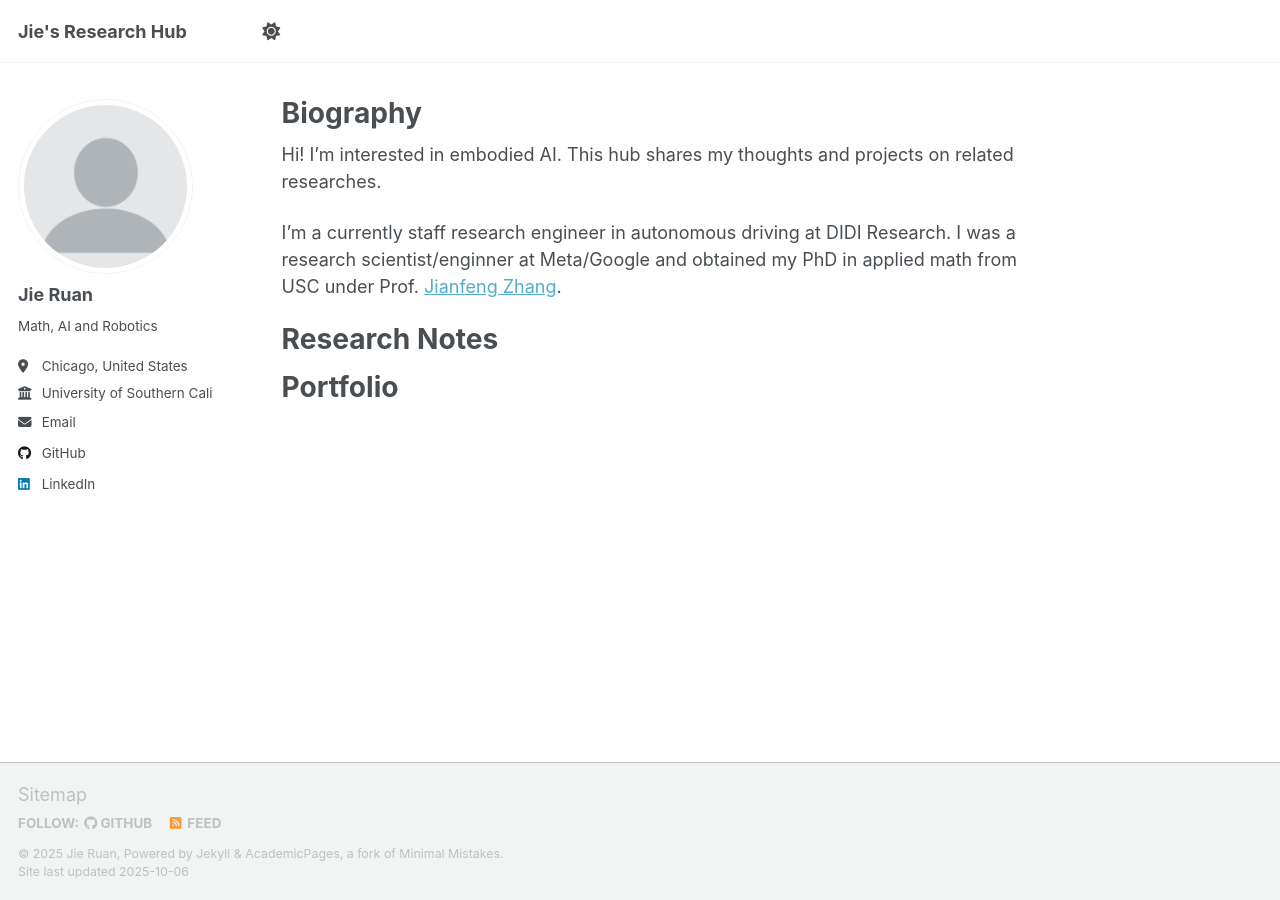
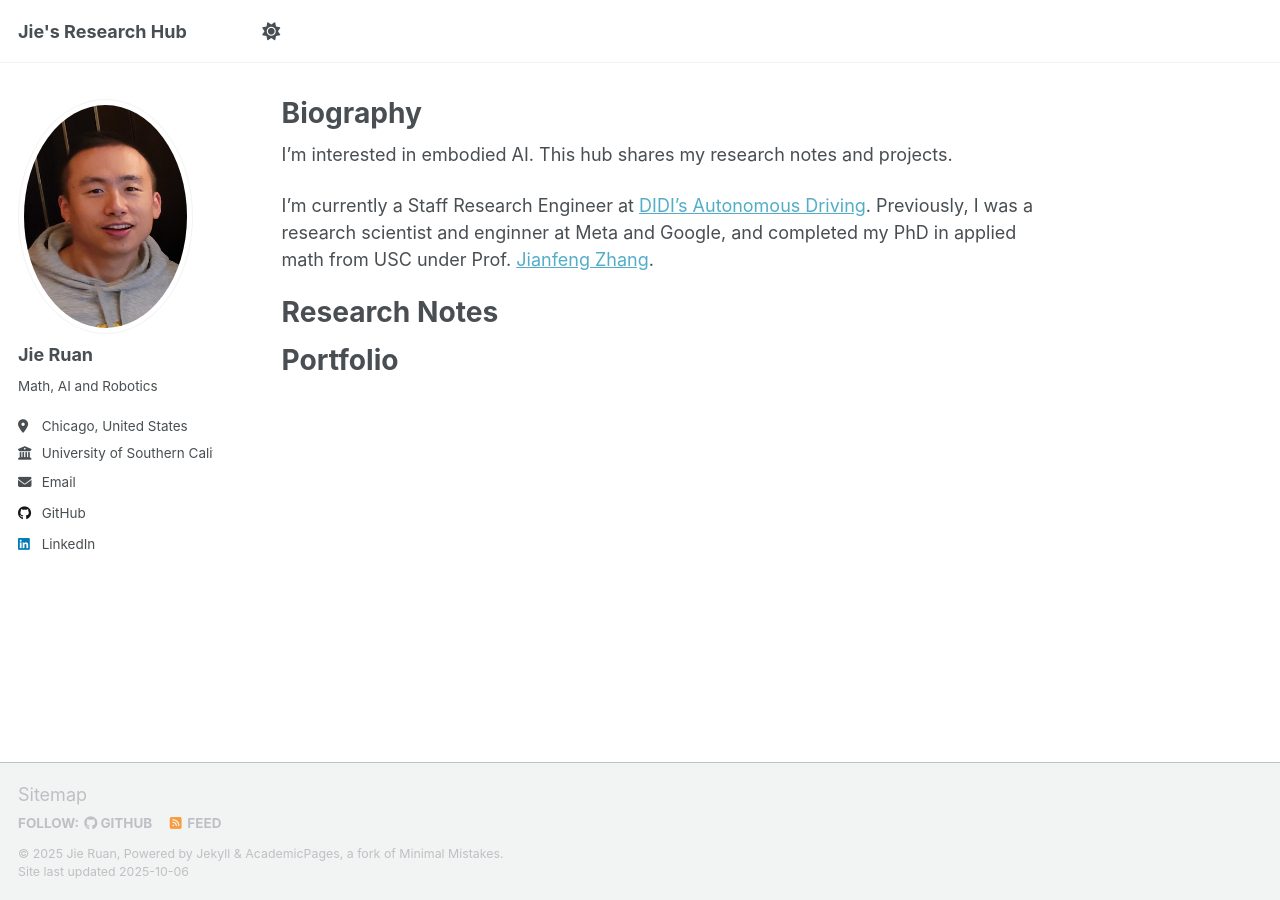
Before and after one commit to jieruan02-cn/jieruan.github.io, a Jekyll site: the page built from _pages/about.md, in a window 1280 px wide. Built offline with Jekyll 4.4.1, drawn with Linux system fonts in a browser that asks for light colours; a script that is not in the unit is left out.

```diff
--- a/_pages/about.md
+++ b/_pages/about.md
@@ -7,9 +7,9 @@ redirect_from:
   - /about.html
 ---
 
-Hi! I'm interested in embodied AI. This hub shares my thoughts and projects on related researches.
+I'm interested in embodied AI. This hub shares my research notes and projects.
 
-I'm a currently staff research engineer in autonomous driving at DIDI Research. I was a research scientist/enginner at Meta/Google and obtained my PhD in applied math from USC under Prof. [Jianfeng Zhang](https://dornsife.usc.edu/jianfeng-zhang/).
+I'm currently a Staff Research Engineer at [DIDI's Autonomous Driving](https://www.didiglobal.com/science/intelligent-driving). Previously, I was a research scientist and enginner at Meta and Google, and completed my PhD in applied math from USC under Prof. [Jianfeng Zhang](https://dornsife.usc.edu/jianfeng-zhang/).
 
 Research Notes
 ======
```
Also changed, not shown: scripts/cv_markdown_to_json.py (+7 -7 lines), images/profile.png, profile.png (deleted).
